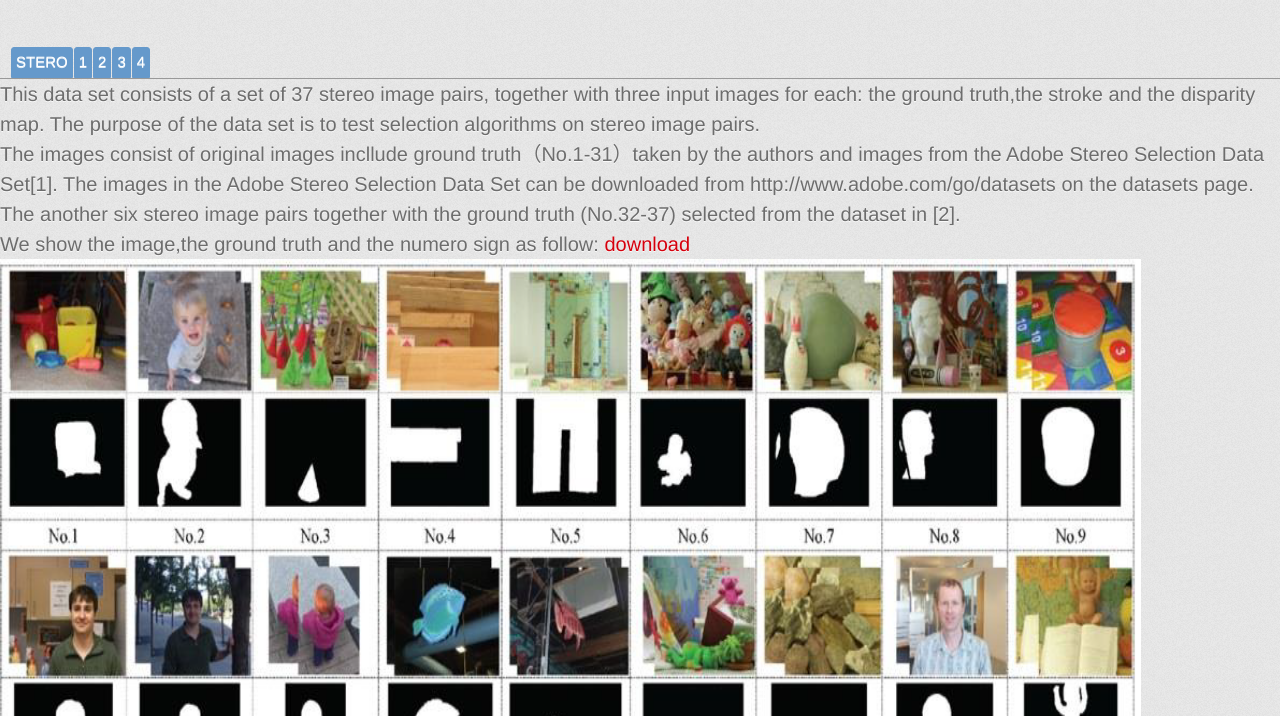
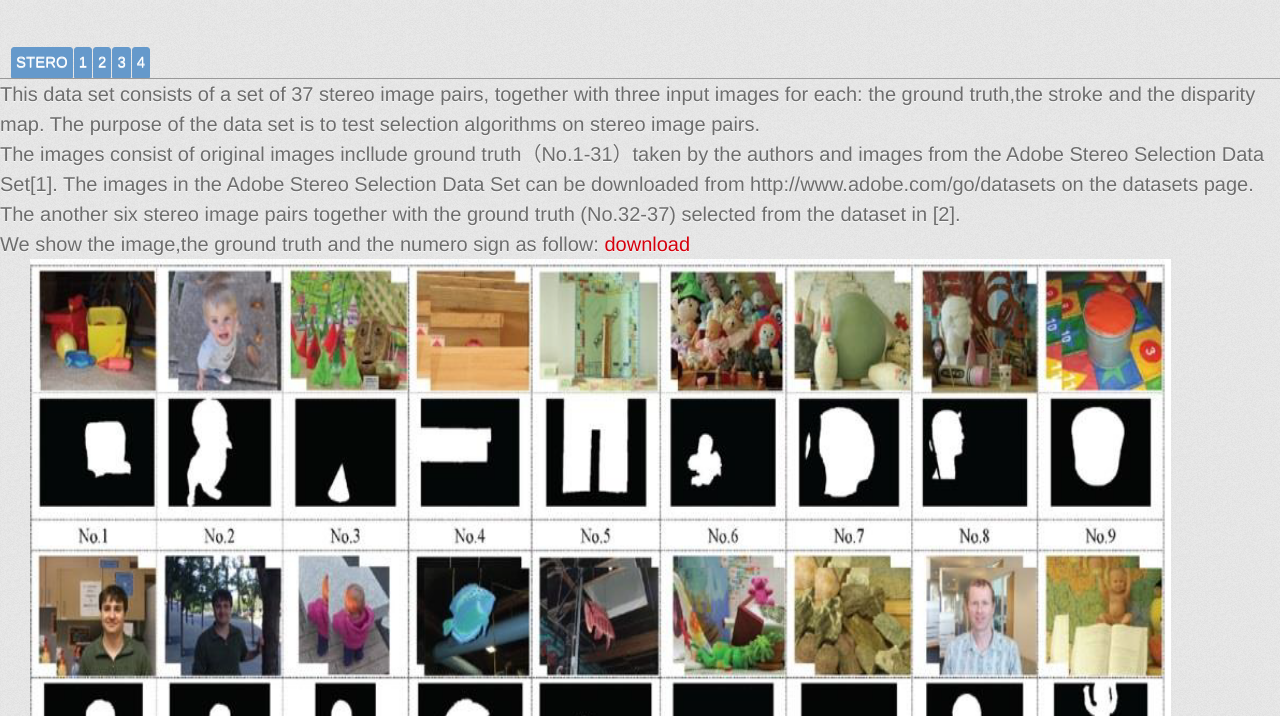
Before and after one commit to ilabqy/ilabqy.github.io, a plain HTML site: page index.html in a window 1280 px wide. Shown: the part 84-800 px from the top of the page. Drawn offline with Linux system fonts and the light colour scheme; a web font is replaced by a local one.

Commit message:
Update index.html

```diff
--- a/index.html
+++ b/index.html
@@ -89,7 +89,7 @@
      We show the image,the ground truth and the numero sign as follow:
      <a href="/images/pattern.png">download</a>
      </div>
-    <div class="image" style="width:1200px;height:2000px;text-align:middle;">
+    <div class="image" align="middle" style="width:1200px;height:2000px;">
       <img src="images/overview.png" width="1141px" height="1153px" />
        <a href="/images/pattern.png">download</a>
       </div>
```
